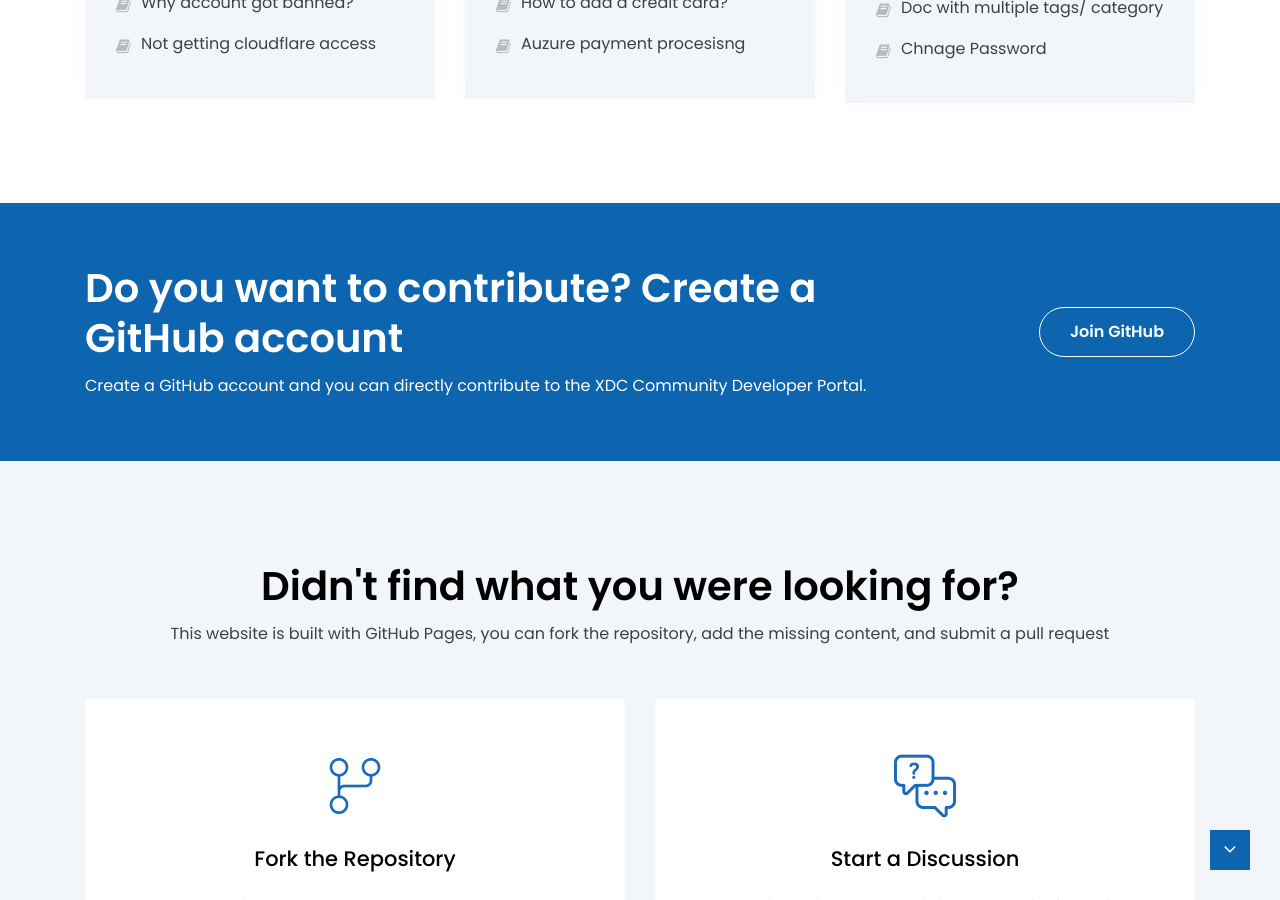
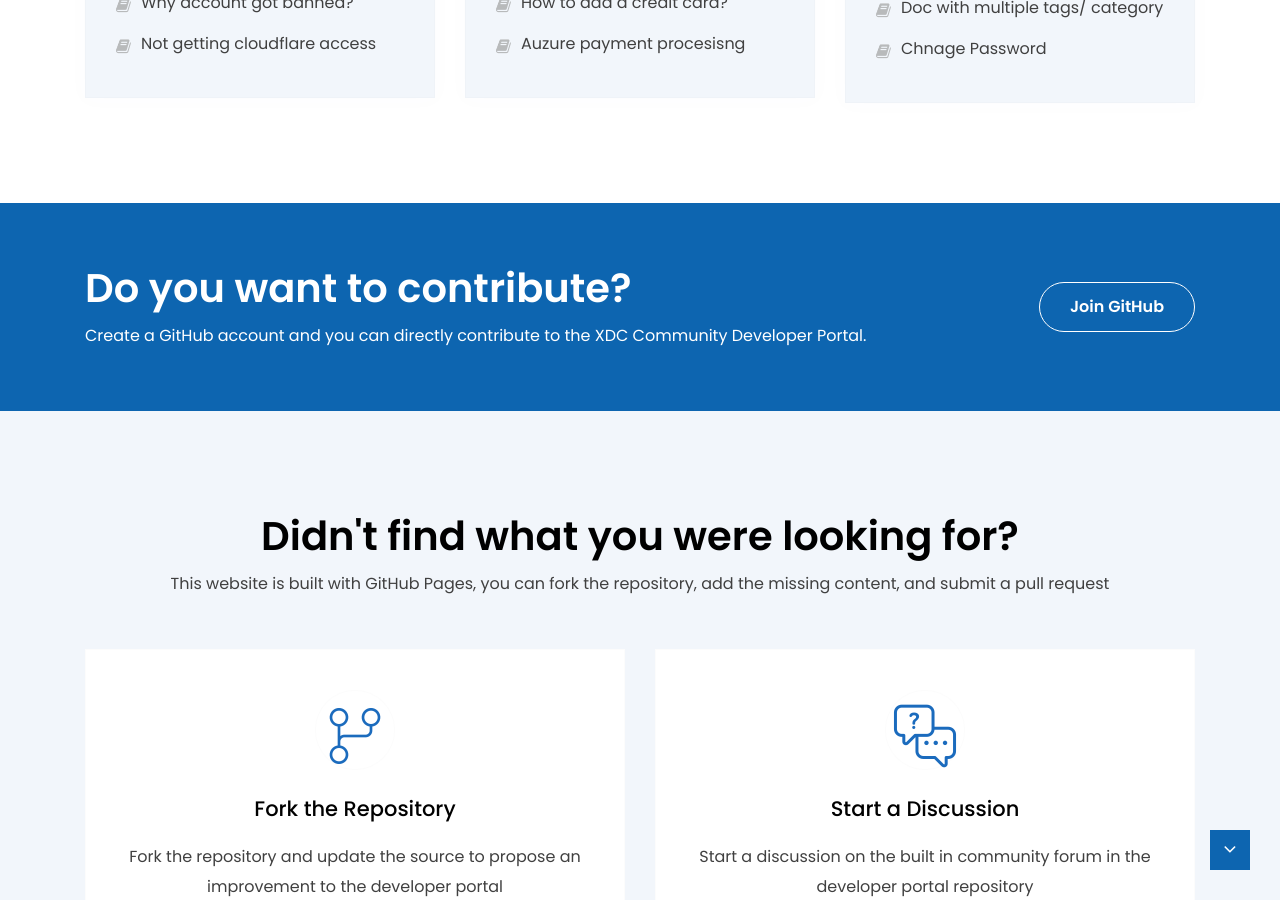
Before and after one commit to XDC-Community/XDC-Community.github.io, a Jekyll site: the page built from explore-topics.html, in a window 1280 px wide and 900 px high, scrolled down 919 px. Built offline with Jekyll 4.4.1, drawn with Linux system fonts in a browser that asks for light colours.

Commit message:
Shortened call to action

```diff
--- a/_includes/call_to_action.html
+++ b/_includes/call_to_action.html
@@ -5,7 +5,7 @@
             <div class="row">
                 <div class="col-md-8 col-lg-9">
                     <div class="help-section white-text">
-                        <h2 class="heading-2">Do you want to contribute? Create a GitHub account</h2>
+                        <h2 class="heading-2">Do you want to contribute?</h2>
                         <p class="m-0">Create a GitHub account and you can directly contribute to the XDC Community Developer Portal.</p>
                     </div>
                 </div>
```
